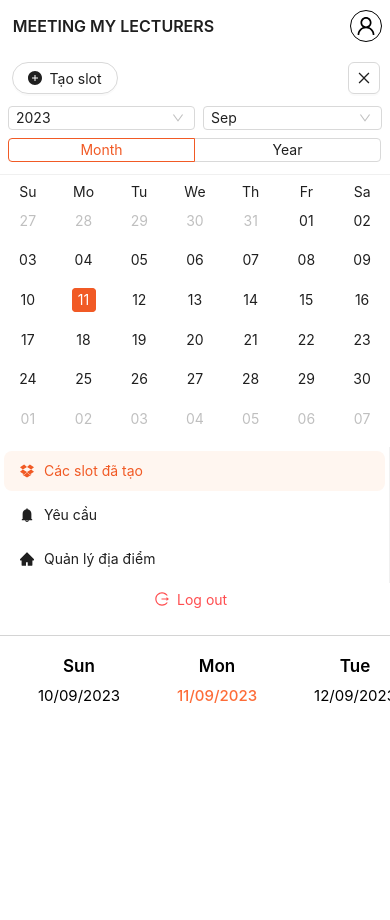
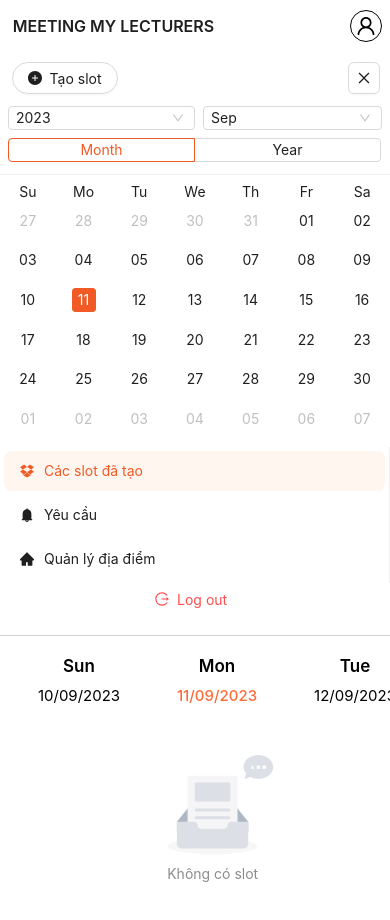
Before and after one commit to giakhang3005/KhangTNG.MeetingMyLecturerFE, a React (Create React App) app: page / in a window 390 px wide. Shown: the top 920 px of the page. Built offline with nearby package versions, Linux system fonts and the light colour scheme.

Commit message:
Added empty state for lecturer created slot

```diff
--- a/src/Components/Body/Lecturer/Content/LecturerContent.js
+++ b/src/Components/Body/Lecturer/Content/LecturerContent.js
@@ -1,6 +1,7 @@
 import { LecturerCreatedSlotHead } from "./LecturerCreatedSlotHead";
 import { useContext } from "react";
 import { Data } from "../../Body";
+import {Empty} from "antd"
 
 export const LecturerContent = () => {
   const { menuOpt } = useContext(Data);
@@ -9,6 +10,9 @@ export const LecturerContent = () => {
       <div className="LecturerShow">
         {/* Header */}
         {menuOpt === "createdSlot" ? <LecturerCreatedSlotHead /> : <></>}
+
+        {/* Body */}
+        <Empty description="Không có slot"/>
       </div>
     </div>
   );
--- a/src/Components/Body/Lecturer/Lecturer.css
+++ b/src/Components/Body/Lecturer/Lecturer.css
@@ -62,6 +62,11 @@
     min-width: 138px;
     text-align: center;
 }
+.ant-empty {
+    position: sticky;
+    left: 50%;
+    margin-top: 50px;
+}
 @media only screen and (max-width: 576px) {
     .LecturerShow {
         height: 100vh;
@@ -83,4 +88,7 @@
     .createSlotBtn {
         margin-left: 1.7%;
     }
+    .ant-empty {
+        transform: translate(-45%);
+    }
 }
```
